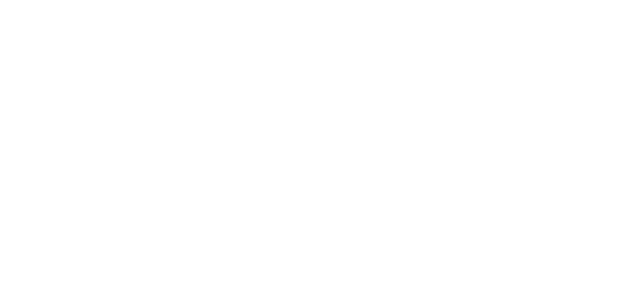
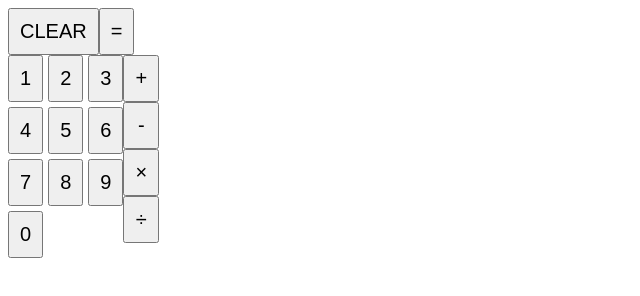
Before and after one commit to bryanyanay/odin-calculator, a plain HTML site: page index.html in a window 1280 px wide. Shown: the whole page, without its empty margins (0-640 px from the left). Drawn offline with Linux system fonts and the light colour scheme.

Commit message:
Create basic calculator html and styling

```diff
--- a/index.html
+++ b/index.html
@@ -7,6 +7,34 @@
         <script src="scripts.js" defer></script>
     </head>
     <body>
+        <div id="calculator">
+            <div id="display">
 
+            </div>
+            <div id="top-buttons">
+                <button id="clear-button">CLEAR</button>
+                <button id="equals-button">=</button>
+            </div>
+            <div id="input-buttons">
+                <div id="number-buttons">
+                    <button>1</button>
+                    <button>2</button>
+                    <button>3</button>
+                    <button>4</button>
+                    <button>5</button>
+                    <button>6</button>
+                    <button>7</button>
+                    <button>8</button>
+                    <button>9</button>
+                    <button>0</button>
+                </div>
+                <div id="operation-buttons">
+                    <button>+</button>
+                    <button>-</button>
+                    <button>×</button>
+                    <button>÷</button>
+                </div>
+            </div>
+        </div>
     </body>
 </html>
--- a/styles.css
+++ b/styles.css
@@ -0,0 +1,28 @@
+#calculator {
+    width: max-content;
+
+    display: flex;
+    flex-direction: column;
+}
+#top-buttons {
+    display: flex;
+}
+#input-buttons {
+    display: flex;
+}
+
+#number-buttons {
+    display: grid;
+    grid-template-columns: 1fr 1fr 1fr;
+    gap: 5px;
+}
+
+#operation-buttons {
+    display: flex;
+    flex-direction: column;
+}
+
+button {
+    font-size: 20px;
+    padding: 0.5em;
+}
```
